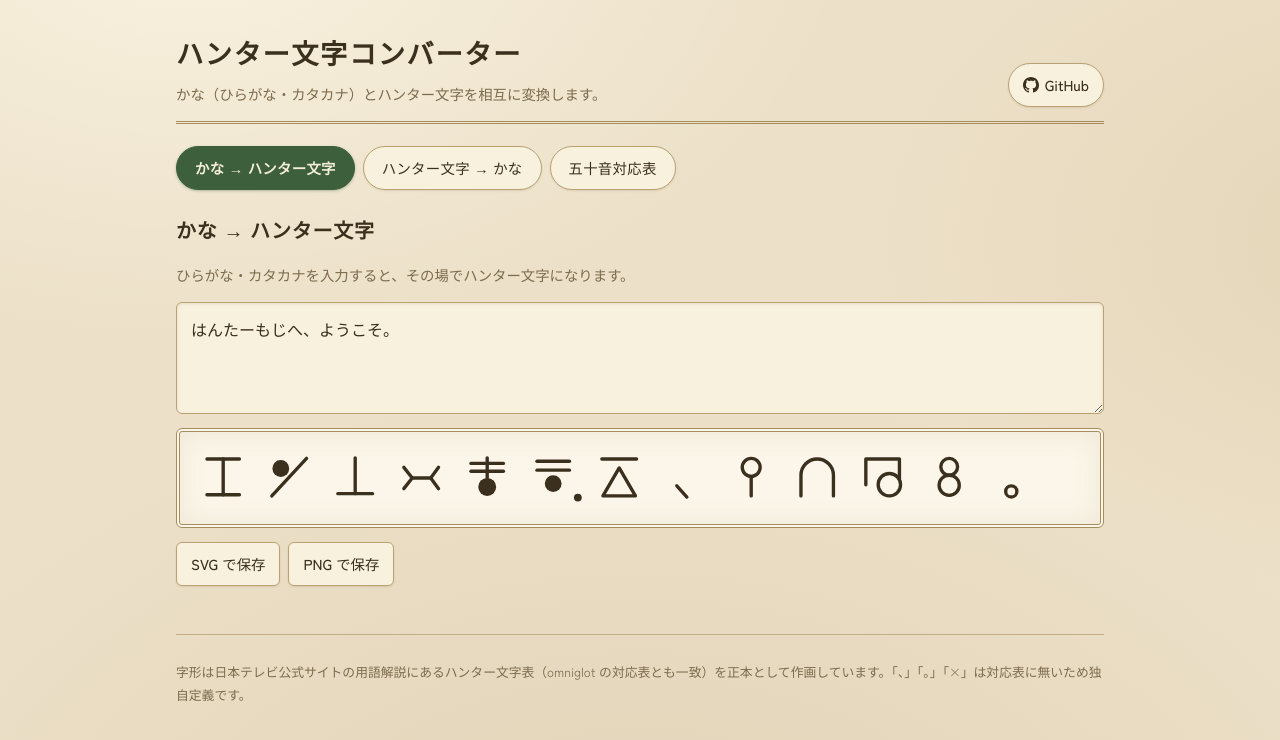
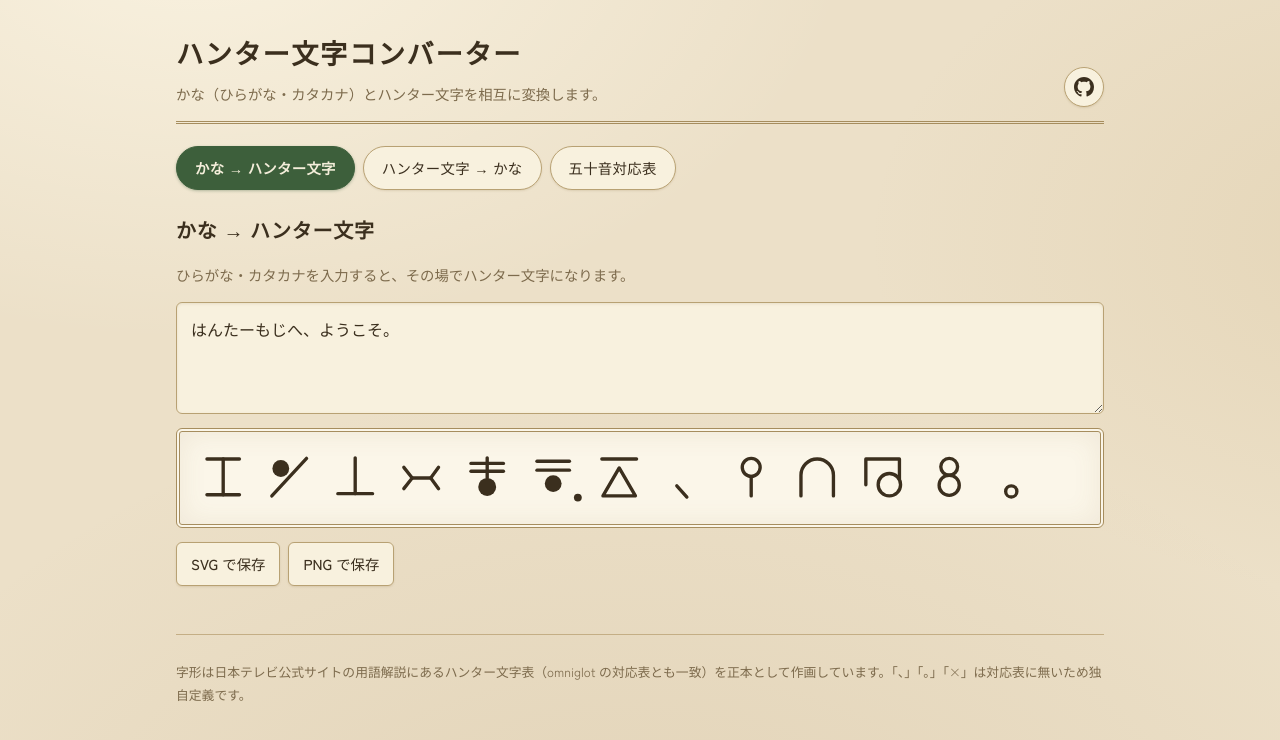
Before and after one commit to hiraharu2001/hunter-moji, a React (Vite) app: page / in a window 1280 px wide. Shown: the top 740 px of the page. Built offline with nearby package versions, Linux system fonts and the light colour scheme.

Commit message:
style(converter-app): GitHub リンクをアイコンのみにする

```diff
--- a/src/App.tsx
+++ b/src/App.tsx
@@ -24,15 +24,14 @@ export default function App() {
 				>
 					<svg
 						viewBox="0 0 16 16"
-						width={16}
-						height={16}
+						width={20}
+						height={20}
 						fill="currentColor"
 						role="img"
 					>
 						<title>GitHub</title>
 						<path d="M8 0C3.58 0 0 3.58 0 8c0 3.54 2.29 6.53 5.47 7.59.4.07.55-.17.55-.38 0-.19-.01-.82-.01-1.49-2.01.37-2.53-.49-2.69-.94-.09-.23-.48-.94-.82-1.13-.28-.15-.68-.52-.01-.53.63-.01 1.08.58 1.23.82.72 1.21 1.87.87 2.33.66.07-.52.28-.87.51-1.07-1.78-.2-3.64-.89-3.64-3.95 0-.87.31-1.59.82-2.15-.08-.2-.36-1.02.08-2.12 0 0 .67-.21 2.2.82.64-.18 1.32-.27 2-.27.68 0 1.36.09 2 .27 1.53-1.04 2.2-.82 2.2-.82.44 1.1.16 1.92.08 2.12.51.56.82 1.27.82 2.15 0 3.07-1.87 3.75-3.65 3.95.29.25.54.73.54 1.48 0 1.07-.01 1.93-.01 2.2 0 .21.15.46.55.38A8.013 8.013 0 0 0 16 8c0-4.42-3.58-8-8-8Z" />
 					</svg>
-					GitHub
 				</a>
 			</header>
 			<nav className="tabs" aria-label="画面の切り替え">
--- a/src/index.css
+++ b/src/index.css
@@ -72,8 +72,10 @@ body {
 .app__github {
 	display: inline-flex;
 	align-items: center;
-	gap: 6px;
-	padding: 8px 14px;
+	justify-content: center;
+	width: 40px;
+	height: 40px;
+	padding: 0;
 	border: 1px solid var(--border-control);
 	border-radius: 999px;
 	background: var(--surface);
```
